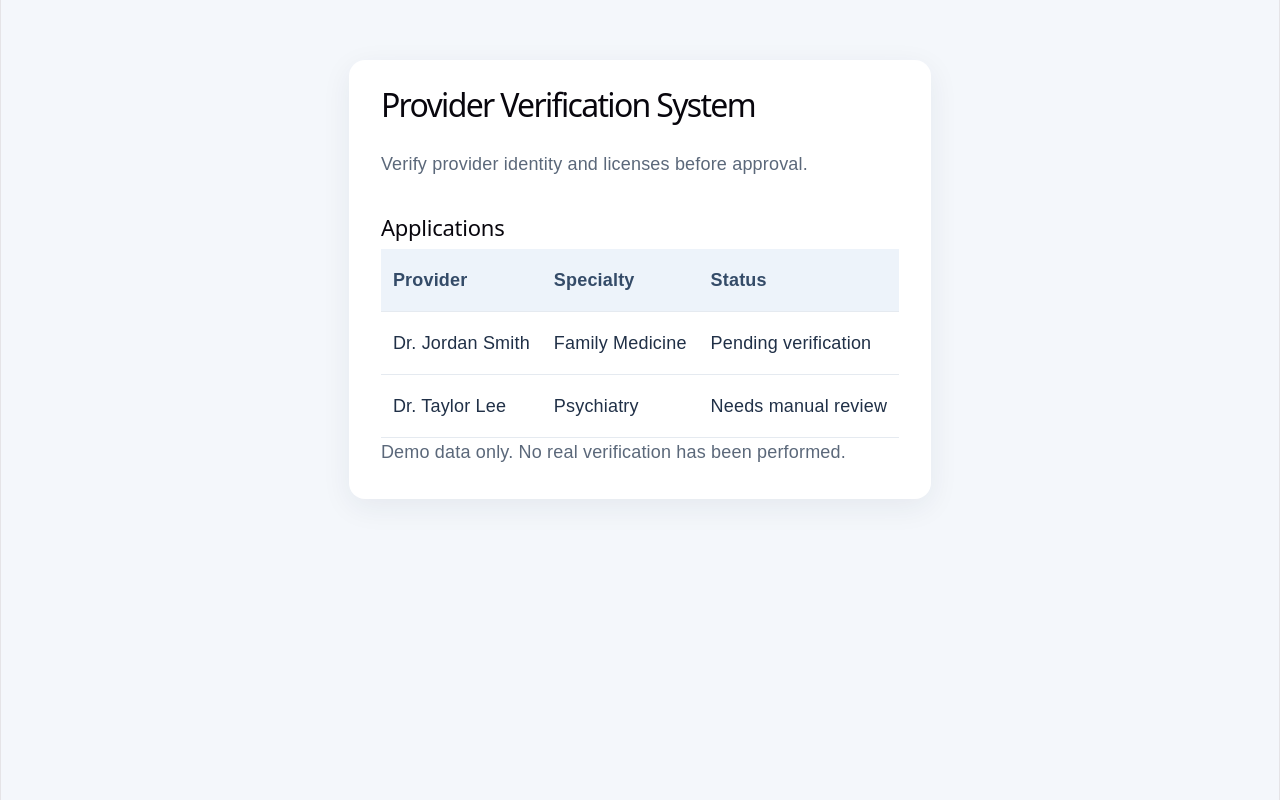
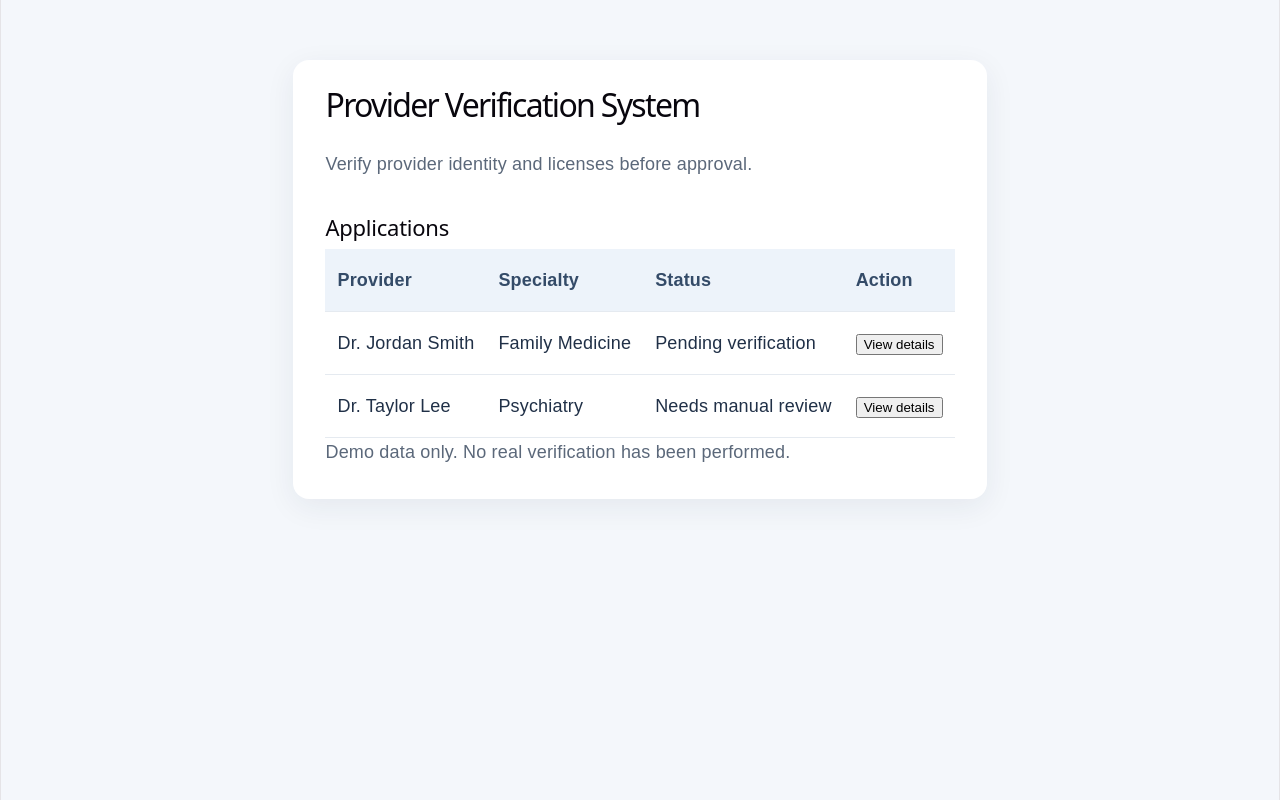
Before and after one commit to Cycalona-villani/provider-verification-system, a React (Vite) app: page / in a window 1280 px wide. Built offline with nearby package versions, Linux system fonts and the light colour scheme.

Commit message:
Stage 2: Add provider application details

```diff
--- a/src/App.tsx
+++ b/src/App.tsx
@@ -1,6 +1,29 @@
+import { useState } from 'react'
 import './App.css'
 
+const providers = [
+  {
+    id: 1,
+    name: 'Dr. Jordan Smith',
+    specialty: 'Family Medicine',
+    status: 'Pending verification',
+    state: 'Oklahoma',
+    license: 'DEMO-1001',
+  },
+  {
+    id: 2,
+    name: 'Dr. Taylor Lee',
+    specialty: 'Psychiatry',
+    status: 'Needs manual review',
+    state: 'Indiana',
+    license: 'DEMO-1002',
+  },
+]
+
 function App() {
+  const [selectedId, setSelectedId] = useState<number | null>(null)
+  const selected = providers.find(provider => provider.id === selectedId)
+
   return (
     <main>
       <h1>Provider Verification System</h1>
@@ -13,21 +36,45 @@ function App() {
             <th>Provider</th>
             <th>Specialty</th>
             <th>Status</th>
+            <th>Action</th>
           </tr>
         </thead>
         <tbody>
-          <tr>
-            <td>Dr. Jordan Smith</td>
-            <td>Family Medicine</td>
-            <td>Pending verification</td>
-          </tr>
-          <tr>
-            <td>Dr. Taylor Lee</td>
-            <td>Psychiatry</td>
-            <td>Needs manual review</td>
-          </tr>
+          {providers.map(provider => (
+            <tr key={provider.id}>
+              <td>{provider.name}</td>
+              <td>{provider.specialty}</td>
+              <td>{provider.status}</td>
+              <td>
+                <button onClick={() => setSelectedId(provider.id)}>
+                  View details
+                </button>
+              </td>
+            </tr>
+          ))}
         </tbody>
       </table>
+
+      {selected && (
+        <section aria-labelledby="details-heading">
+          <h2 id="details-heading">Application details</h2>
+          <dl>
+            <dt>Provider</dt>
+            <dd>{selected.name}</dd>
+            <dt>Specialty</dt>
+            <dd>{selected.specialty}</dd>
+            <dt>Practice state</dt>
+            <dd>{selected.state}</dd>
+            <dt>License number</dt>
+            <dd>{selected.license}</dd>
+            <dt>Application status</dt>
+            <dd>{selected.status}</dd>
+          </dl>
+          <button onClick={() => setSelectedId(null)}>
+            Close details
+          </button>
+        </section>
+      )}
 
       <p>Demo data only. No real verification has been performed.</p>
     </main>
```
